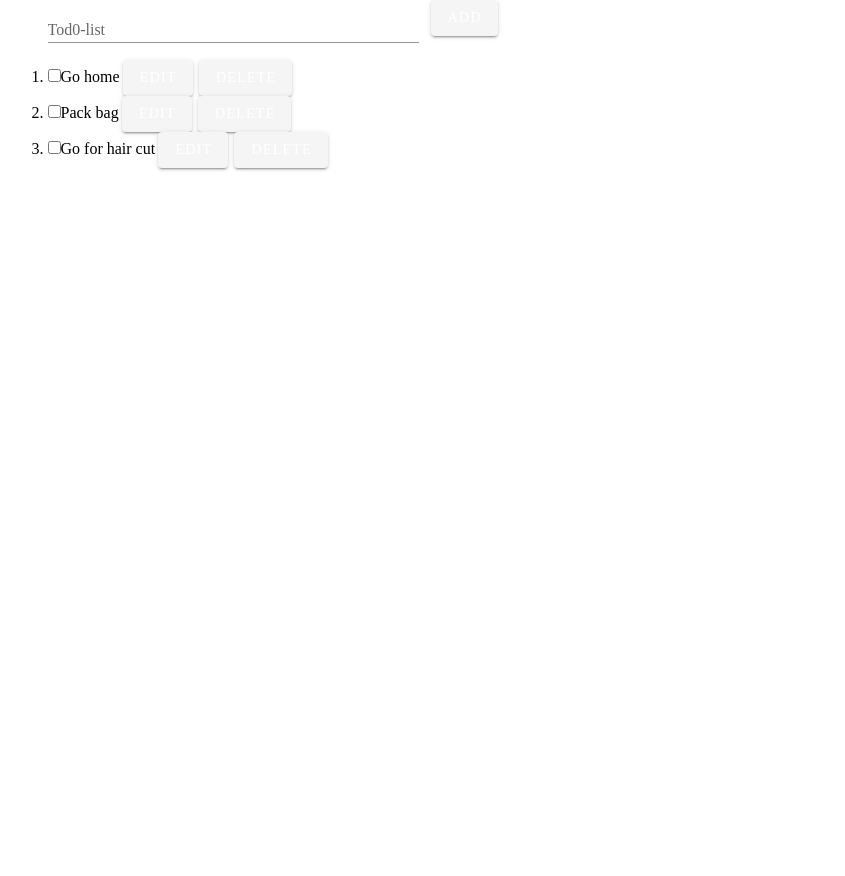
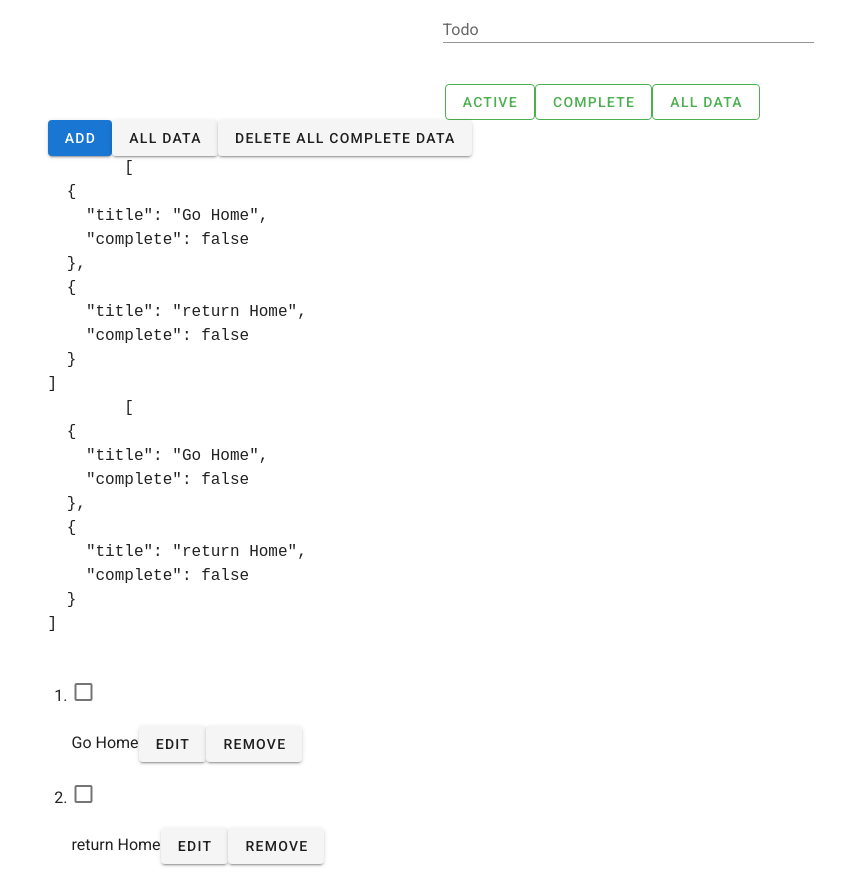
Before and after one commit to TawhidSajib/todo-app, a Vue app: page / in a window 1280 px wide. Shown: the whole page, without its empty margins (12-857 px from the left). Before the commit the page ends 800 px from the top, so only its background shows below. Built offline with nearby package versions, Linux system fonts and the light colour scheme.

Commit message:
first commit

```diff
--- a/package.json
+++ b/package.json
@@ -10,7 +10,7 @@
   "dependencies": {
     "core-js": "^3.6.5",
     "vue": "^2.6.11",
-    "vuetify": "^2.4.0"
+    "vuetify": "^2.4.4"
   },
   "devDependencies": {
     "@vue/cli-plugin-babel": "~4.5.0",
--- a/src/App.vue
+++ b/src/App.vue
@@ -1,20 +1,24 @@
 <template>
+ <v-app id="inspire">
 
 
-    <v-main>
-      <HelloWorld/>
+    <v-main dark>
+      <newTodo/>
     </v-main>
+ </v-app>
 
 </template>
 
 <script>
-import HelloWorld from './components/HelloWorld';
+
+import newTodo from './components/newTodo';
 
 export default {
   name: 'App',
 
   components: {
-    HelloWorld,
+
+    newTodo
   },
 
   data: () => ({
@@ -22,8 +26,3 @@ export default {
   }),
 };
 </script>
-<style scoped>
-body{
-  color: orangered
-}
-</style>
--- a/src/components/HelloWorld.vue
+++ /dev/null
@@ -1,76 +0,0 @@
-<template>
-<v-container>
-    <v-row>
-        <v-col
-          cols="12"
-          sm="6"
-          md="4"
-        >
-          <v-text-field
-            dense
-            label="Tod0-list"
-            v-model="todo"
-          ></v-text-field>
-
-        </v-col>
-         <v-btn color="success" v-if="!isEditing" @click="submit">Add</v-btn>
-         <v-btn color="primary" v-else @click="update">Update</v-btn>
-
-
-    </v-row>
-    <ol>
-    <li v-for="(todo,index) in todos" :key="index">
-       <input type="checkbox" v-on:change="completeTask(todo)" v-bind:checked="todo.isComplete"/>
-       <span v-bind:class="{completed: todo.isComplete}">{{todo.title}}</span>
-      <v-btn color="primary" style="margin-right: 3px;margin-left: 3px;" @click="edit(todo,index)">Edit</v-btn>
-      <v-btn color="error" style="margin-left: 3px;" @click="remove(index)">Delete</v-btn>
-    </li>
-    </ol>
-</v-container>
-
-</template>
-<script>
-export default {
-  data(){
-    return {
-
-      isEditing: false,
-      todo: '',
-      todos: [{title: 'Go home',isComplete: false},{title: 'Pack bag',isComplete: false},{title: 'Go for hair cut',isComplete: false}],
-      selectId: '',
-      completed: true
-    }
-  },
-
-  methods: {
-       submit(){
-         this.todos.push({title: this.todo,isComplete: false})
-         this.todo = ''
-       },
-       remove(id){
-         this.todos.splice(id,1)
-       },
-       edit(data,id){
-         this.isEditing = true
-         this.todo = data.title
-         this.selectId = id
-
-       },
-       update(){
-         this.isEditing = false
-         this.todos.splice(this.selectId,1,this.todo)
-         this.todo = ''
-       },
-       completeTask(todo){
-         todo.isComplete = !todo.isComplete
-       },
-
-
-  }
-}
-</script>
-<style scoped>
-.completed{
-  text-decoration: line-through;
-}
-</style>
--- /dev/null
+++ b/src/components/newTodo.vue
@@ -0,0 +1,137 @@
+<template>
+<v-container>
+    <v-form>
+    <v-row justify="center">
+        <v-col
+          cols="12"
+          sm="6"
+          md="4"
+        >
+          <v-text-field
+            dense
+            label="Todo"
+            v-model="todo"
+            v-on:keyup.enter="submit"
+          ></v-text-field>
+
+        </v-col>
+
+
+
+    </v-row>
+    <v-row justify="center">
+        <v-col md="4" >
+    <v-btn style="margin-left: 2px" outlined color="success" @click="filterTodo = 'active'" >Active</v-btn>
+    <v-btn outlined color="success" @click="filterTodo = 'complete'" >Complete</v-btn>
+    <v-btn outlined color="success" @click="filterTodo = 'allSelect'">All Data</v-btn>
+        </v-col>
+    </v-row>
+    <v-btn color="primary" v-if="!isEditing" @click="submit">Add</v-btn>
+    <v-btn v-else @click="updateData">Update</v-btn>
+    <v-btn @click="allData">All Data</v-btn>
+
+    <v-btn @click="allDelete">Delete All Complete Data</v-btn>
+    </v-form>
+    <pre>
+        {{computedFilter}}
+        {{todos}}
+    </pre>
+
+        <ol>
+            <li v-for="(todo,index) in  computedFilter" :key="index">
+                <v-checkbox value :checked="todo.complete"  v-on:change="completeTask(todo)"></v-checkbox>
+                <span :class="{completed: todo.complete}">{{  todo.title }}</span>
+
+                <v-btn @click="edit(todo,index)">Edit</v-btn>
+                <v-btn @click="remove(index)">Remove</v-btn>
+            </li>
+       </ol>
+</v-container>
+
+</template>
+<script>
+export default {
+  data(){
+    return {
+     todo: '',
+     todos: [{title: 'Go Home',complete: false},{title: 'return Home',complete: false}],
+     isEditing: false,
+     selectIndex: '',
+     filterTodo: ''
+    }
+  },
+ computed:{
+       computedFilter(){
+         if(this.filterTodo === 'active'){
+             return this.todos.filter(todo=> todo.complete === false)
+         }else if (this.filterTodo === 'complete'){
+             return this.todos.filter(todo=> todo.complete === true)
+         }else if(this.filterTodo === 'allSelect'){
+             return this.todos
+         }
+         else {
+             return this.todos
+         }
+       }
+ },
+ mounted(){
+     if(localStorage.todos){
+    this.todos = JSON.parse(localStorage.todos)
+     }
+
+ },
+ watch: {
+       todos: {
+           handler(newTodos){
+               localStorage.todos = JSON.stringify(newTodos)
+           },
+           deep: true
+       }
+ },
+  methods: {
+      submit(){
+          if(this.todo && this.todo.trim() != ''){
+              this.todos.push({
+              title: this.todo,
+              complete: false
+          })
+          this.todo = ''
+
+          }
+
+      },
+      remove(id){
+          this.todos.splice(id,1)
+      },
+      edit(data,id){
+          this.isEditing = true
+          this.todo = data.title
+          this.selectIndex = id
+      },
+      updateData(){
+          this.isEditing = false
+          console.log(this.todo)
+          console.log(this.selectIndex)
+          this.todos.splice(this.selectIndex,1,{title: this.todo,complete: false})
+        //   this.todo = ''
+      },
+      completeTask(data){
+          data.complete = !data.complete
+      },
+      allData(){
+          this.todos.forEach(todo=>{
+              todo.complete = true
+          })
+      },
+      allDelete(){
+          this.todos = this.todos.filter(todo=> todo.complete === false)
+      }
+
+  }
+}
+</script>
+<style scoped>
+.completed{
+    text-decoration: line-through;
+}
+</style>
```
